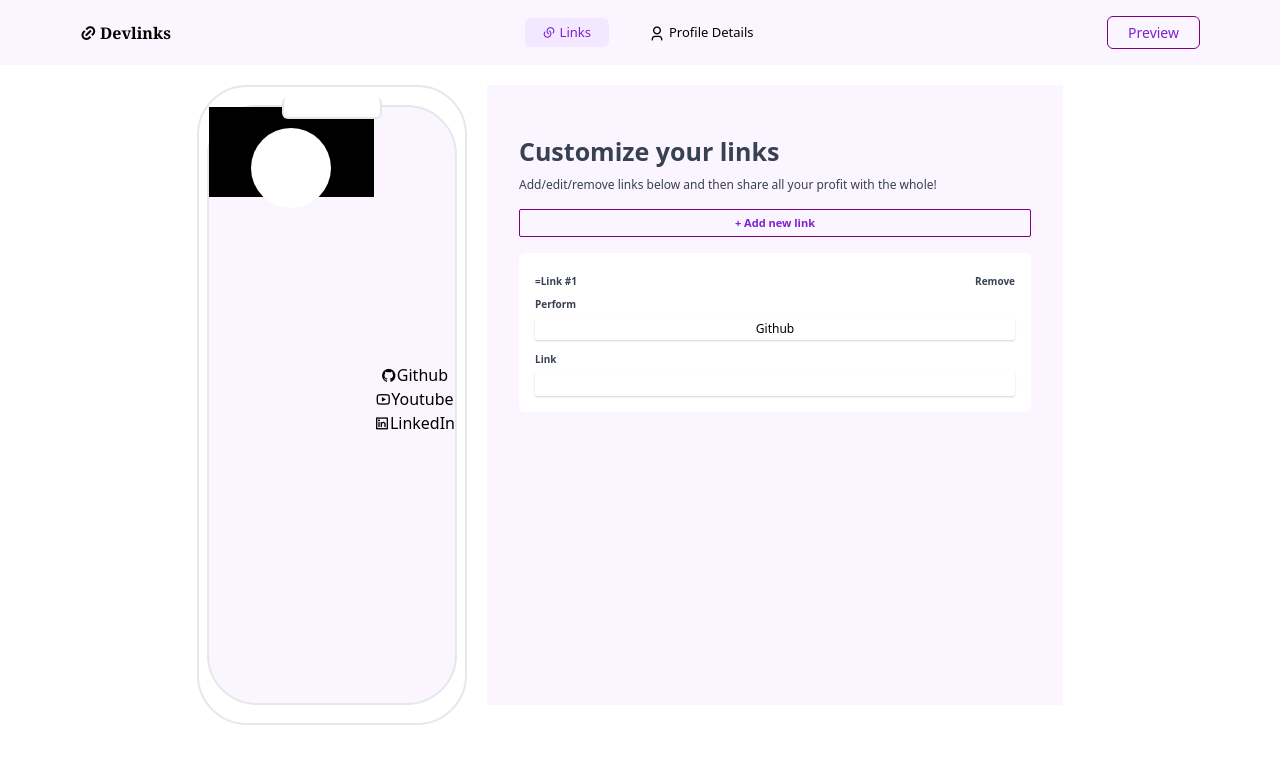
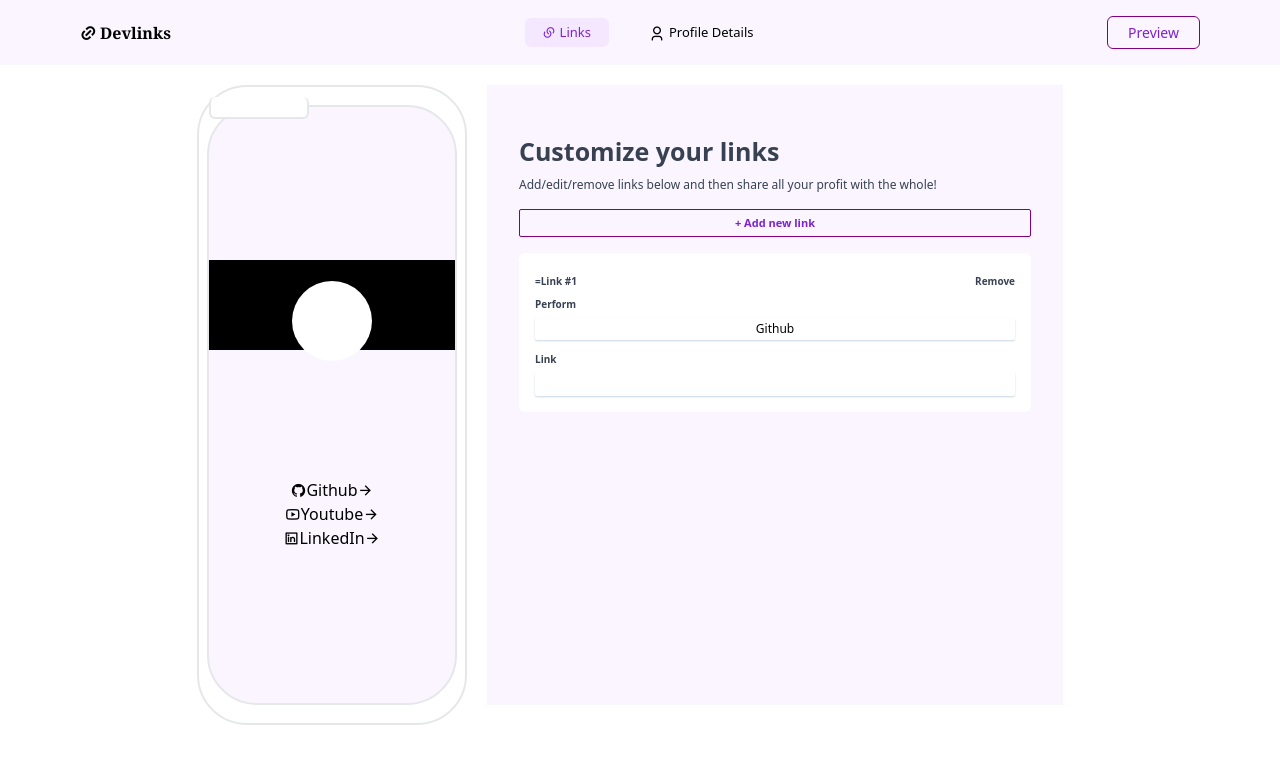
Before and after one commit to Niffer-dev/link-tree, a React (Vite) app: page / in a window 1280 px wide. Shown: the top 764 px of the page. Built offline with nearby package versions, Linux system fonts and the light colour scheme.

Commit message:
update for collab

```diff
--- a/src/pages/home/Home.jsx
+++ b/src/pages/home/Home.jsx
@@ -4,17 +4,30 @@ const Home = () => {
   return (
     <div className='flex justify-center'>
         <div className="w-[270px] mt-5 rounded-[50px] border-2 h-[80vh] flex items-center justify-center relative">
-            <div className="w-[250px] rounded-[50px] border-2 h-[75vh] flex justify-center bg-purple-50">
+            <div className="w-[250px] rounded-[50px] border-2 h-[75vh] flex justify-center bg-purple-50 flex-col">
                 <div className='bg-white rounded-[6px] h-[22px] w-[100px] absolute top-[10px] border-x-2 border-b-2'>
                 </div>
                 <div className='flex items-center justify-center bg-black h-[90px] w-full'>
                     <div className=' rounded-full bg-white mt-[2rem] mx-auto h-[80px] w-[80px]'>
                 </div>
                 </div>
-                <div className='mt-[16rem] flex flex-col'>
-                    <button><i class="ri-github-fill"></i>Github</button>
-                    <button><i class="ri-youtube-line"></i>Youtube</button>
-                    <button><i class="ri-linkedin-box-line"></i>LinkedIn</button>
+                <div className='mt-[8rem] flex flex-col justify-center items-center'>
+                    <div className='flex item-center justify-between'>
+                        <div>
+                            <button><i class="ri-github-fill"></i>Github</button>
+                        </div>
+                        <div>
+                            <i class="ri-arrow-right-line"></i>
+                        </div>
+                    </div>
+                    <div>
+                        <button><i class="ri-youtube-line"></i>Youtube</button>
+                        <i class="ri-arrow-right-line"></i>
+                    </div>
+                    <div>
+                        <button><i class="ri-linkedin-box-line"></i>LinkedIn</button>
+                        <i class="ri-arrow-right-line"></i>
+                    </div>
                 </div>
             </div>
         </div>
```
